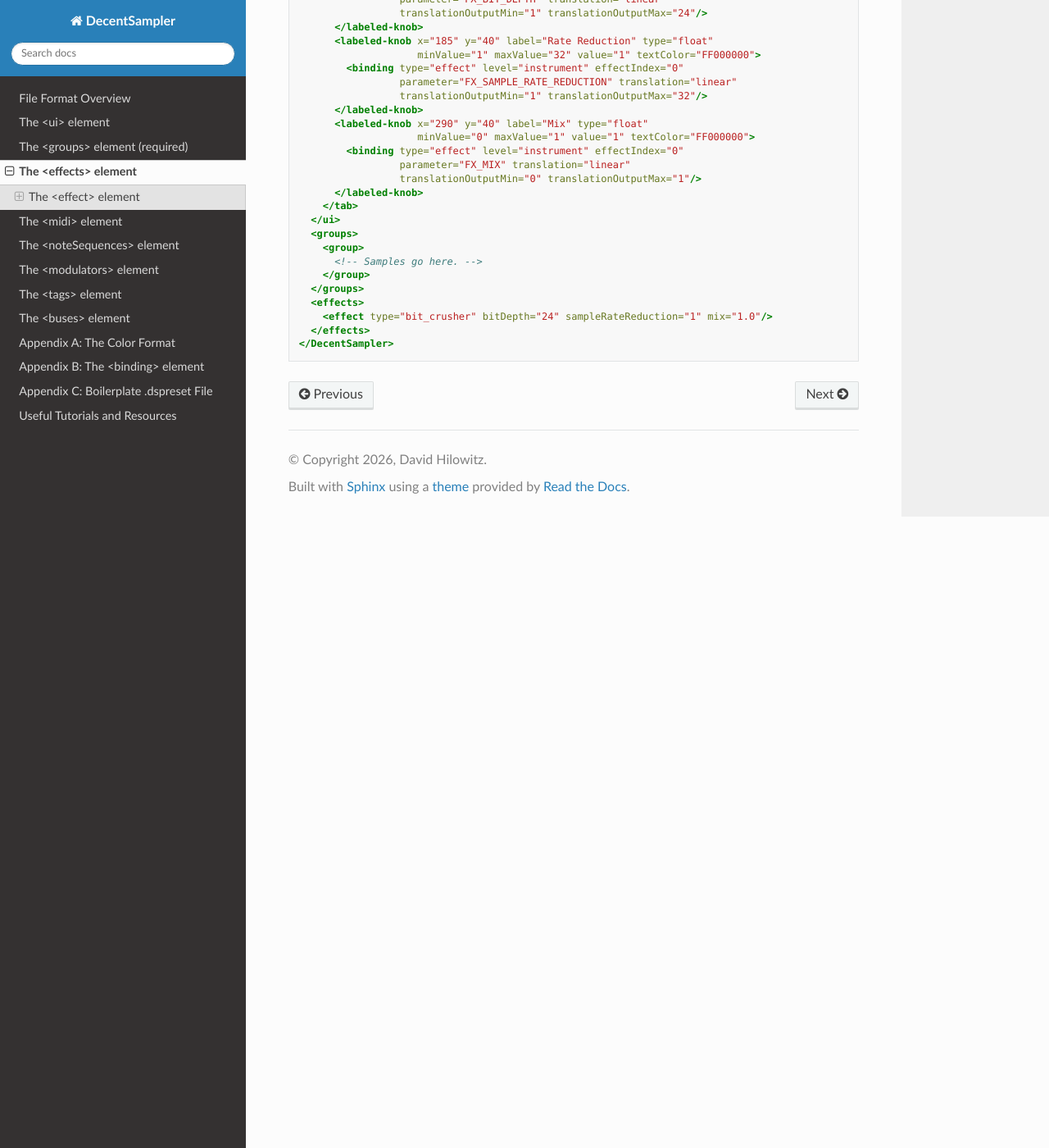
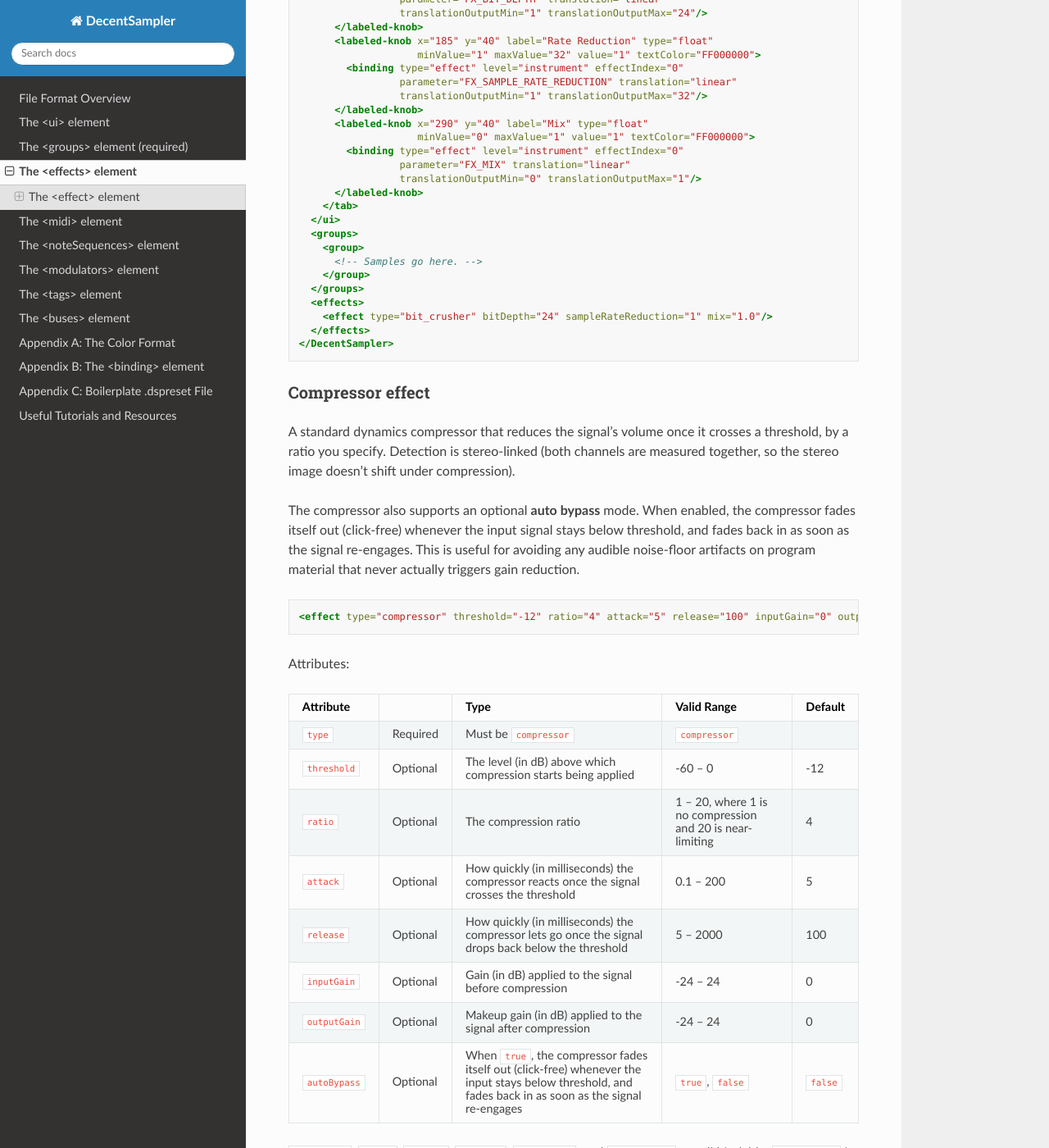
Before and after one commit to DecentSamples/DecentSampler-Developers-Guide, a Sphinx documentation site: the page built from docs/source/the-effects-element.md, in a window 1280 px wide and 1400 px high, scrolled down 12440 px. Shown: the whole window at 82% size. Built offline with Sphinx 7.4.7 and the Read the Docs theme 3.1.0, drawn with Linux system fonts in a browser that asks for light colours; some of the changed text lies outside the part shown.

Commit message:
0000374: Add a compressor effect to DecentSampler
Documents the new `compressor` effect type (threshold, ratio, attack,
release, inputGain, outputGain, autoBypass) and its bindable FX_* parameters.

Co-Authored-By: Claude Sonnet 5 <noreply@anthropic.com>

````diff
--- a/docs/source/the-effects-element.md
+++ b/docs/source/the-effects-element.md
@@ -464,3 +464,70 @@ Example with knobs for all three parameters:
   </effects>
 </DecentSampler>
 ```
+
+### Compressor effect
+
+A standard dynamics compressor that reduces the signal's volume once it crosses a threshold, by a ratio you specify. Detection is stereo-linked (both channels are measured together, so the stereo image doesn't shift under compression).
+
+The compressor also supports an optional **auto bypass** mode. When enabled, the compressor fades itself out (click-free) whenever the input signal stays below threshold, and fades back in as soon as the signal re-engages. This is useful for avoiding any audible noise-floor artifacts on program material that never actually triggers gain reduction.
+
+```xml
+<effect type="compressor" threshold="-12" ratio="4" attack="5" release="100" inputGain="0" outputGain="0" autoBypass="false"/>
+```
+
+Attributes:
+
+| Attribute    |          | Type                                                                                                                                                    | Valid Range                                                | Default |
+|:-------------|:---------|:----------------------------------------------------------------------------------------------------------------------------------------------------|:------------------------------------------------------------|:--------|
+| `type`       | Required | Must be `compressor`                                                                                                                                  | `compressor`                                                 |         |
+| `threshold`  | Optional | The level (in dB) above which compression starts being applied                                                                                        | -60 – 0                                                     | -12     |
+| `ratio`      | Optional | The compression ratio                                                                                                                                  | 1 – 20, where 1 is no compression and 20 is near-limiting   | 4       |
+| `attack`     | Optional | How quickly (in milliseconds) the compressor reacts once the signal crosses the threshold                                                             | 0.1 – 200                                                   | 5       |
+| `release`    | Optional | How quickly (in milliseconds) the compressor lets go once the signal drops back below the threshold                                                   | 5 – 2000                                                    | 100     |
+| `inputGain`  | Optional | Gain (in dB) applied to the signal before compression                                                                                                  | -24 – 24                                                    | 0       |
+| `outputGain` | Optional | Makeup gain (in dB) applied to the signal after compression                                                                                            | -24 – 24                                                    | 0       |
+| `autoBypass` | Optional | When `true`, the compressor fades itself out (click-free) whenever the input stays below threshold, and fades back in as soon as the signal re-engages | `true`, `false`                                             | `false` |
+
+`threshold`, `ratio`, `attack`, `release`, `inputGain`, and `outputGain` are all bindable. `autoBypass` is not bindable.
+
+Binding parameters for the compressor effect:
+
+| Binding `parameter` value | Description                                        |
+|:---------------------------|:---------------------------------------------------|
+| `FX_THRESHOLD`              | Controls the threshold, in dB (-60 – 0)            |
+| `FX_RATIO`                  | Controls the compression ratio (1 – 20)            |
+| `FX_ATTACK`                 | Controls the attack time, in ms (0.1 – 200)        |
+| `FX_RELEASE`                | Controls the release time, in ms (5 – 2000)        |
+| `FX_INPUT_GAIN`             | Controls the input gain, in dB (-24 – 24)          |
+| `FX_OUTPUT_GAIN`            | Controls the output (makeup) gain, in dB (-24 – 24)|
+
+Example with knobs for threshold and ratio:
+
+```xml
+<DecentSampler pluginVersion="1">
+  <ui>
+    <tab>
+      <labeled-knob x="80" y="40" label="Threshold" type="float"
+                    minValue="-60" maxValue="0" value="-12" textColor="FF000000">
+        <binding type="effect" level="instrument" effectIndex="0"
+                 parameter="FX_THRESHOLD" translation="linear"
+                 translationOutputMin="-60" translationOutputMax="0"/>
+      </labeled-knob>
+      <labeled-knob x="185" y="40" label="Ratio" type="float"
+                    minValue="1" maxValue="20" value="4" textColor="FF000000">
+        <binding type="effect" level="instrument" effectIndex="0"
+                 parameter="FX_RATIO" translation="linear"
+                 translationOutputMin="1" translationOutputMax="20"/>
+      </labeled-knob>
+    </tab>
+  </ui>
+  <groups>
+    <group>
+      <!-- Samples go here. -->
+    </group>
+  </groups>
+  <effects>
+    <effect type="compressor" threshold="-12" ratio="4" attack="5" release="100" inputGain="0" outputGain="0"/>
+  </effects>
+</DecentSampler>
+```
````
